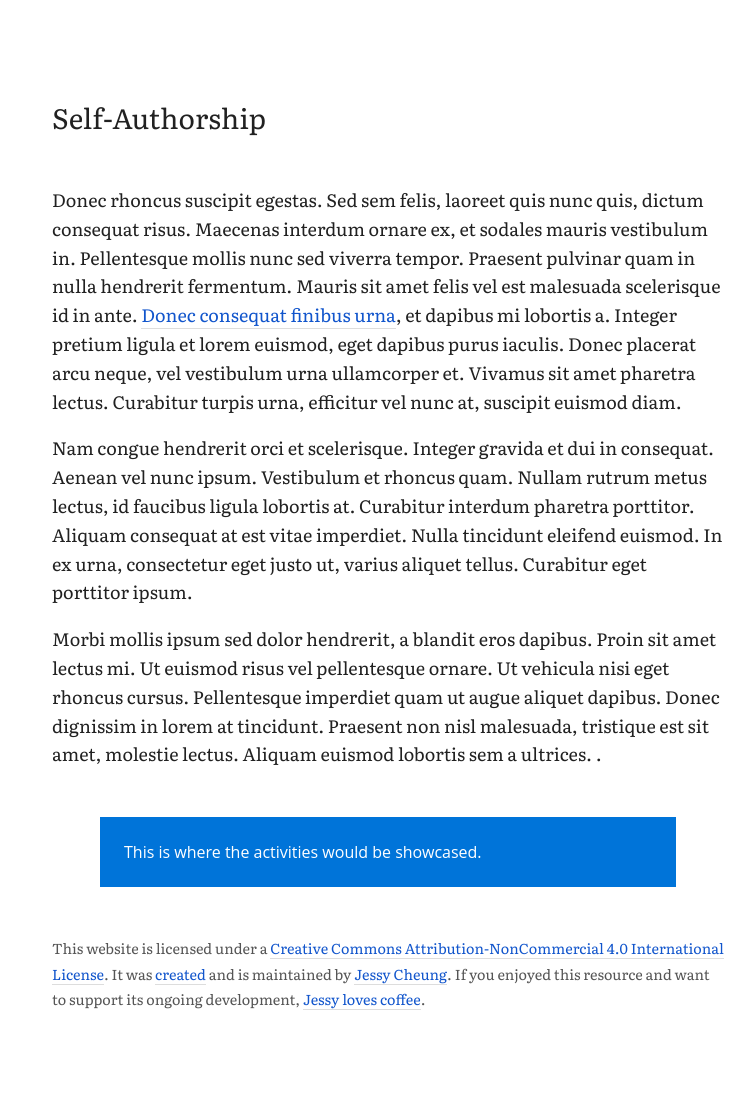
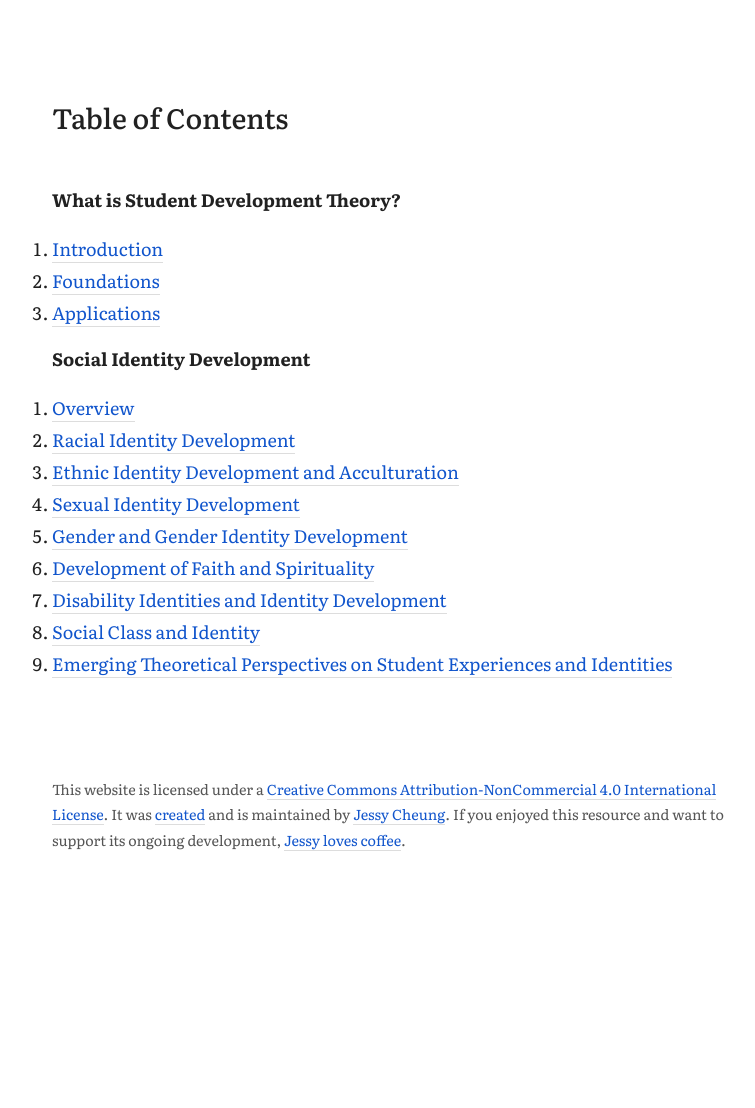
Before and after one commit to jl-c/jl-c.github.io, a Jekyll site: the page sandbox.html, which Jekyll copies as it is, in a window 1280 px wide. Shown: the whole page, without its empty margins (252-1007 px from the left). Built offline with Jekyll 4.4.1, drawn with Linux system fonts in a browser that asks for light colours; some web fonts are replaced; after the commit the page ends 948 px from its top, so only the background shows below that.

Commit message:
Update sandbox.html

```diff
--- a/sandbox.html
+++ b/sandbox.html
@@ -2,20 +2,14 @@
 <html>
 <head>
 <title>Page Title</title>
+<link href="https://fonts.googleapis.com/css2?family=Literata:ital,wght@0,400;0,500;0,600;0,700;1,400;1,500&display=swap" rel="stylesheet">
 
  <style>
- /* font rules */
-@font-face {
-  font-family: "Literata";
-  src: url("./fonts/Literata-Regular.woff") format("woff"), /* Modern Browsers */
-    url("./fonts/Literata-Regular.woff2") format("woff2"); /* Modern Browsers */
-  font-weight: normal;
-  font-style: normal;
-}
-
- body {color:#212121;font-family:'Literata';margin:0 auto 6rem}
+ body {color:#212121;font-family:'Literata';margin:0 auto 6rem;max-width:42rem;}
  p {font-size:1.125rem;max-width:42rem;line-height:1.8rem;margin:0 auto 1.125rem}
- h1 {font-size:1.75rem;font-weight:500;max-width:42rem;margin:6rem auto 3rem}
+ h1 {font-size:1.75rem;font-weight:500;margin:6rem auto 3rem}
+ li {font-size:1.125rem;line-height:2rem}
+ ol {margin-left:0;padding-left:0}
 
  div {background:#0074D9;color:white;font-family:'Open Sans';max-width:33rem;margin:3rem auto;padding:1.5rem;}
 
@@ -26,15 +20,27 @@
 </head>
 <body>
 
-<h1>Self-Authorship</h1>
-<p>Donec rhoncus suscipit egestas. Sed sem felis, laoreet quis nunc quis, dictum consequat risus. Maecenas interdum ornare ex, et sodales mauris vestibulum in. Pellentesque mollis nunc sed viverra tempor. Praesent pulvinar quam in nulla hendrerit fermentum. Mauris sit amet felis vel est malesuada scelerisque id in ante. <a href=#>Donec consequat finibus urna</a>, et dapibus mi lobortis a. Integer pretium ligula et lorem euismod, eget dapibus purus iaculis. Donec placerat arcu neque, vel vestibulum urna ullamcorper et. Vivamus sit amet pharetra lectus. Curabitur turpis urna, efficitur vel nunc at, suscipit euismod diam.</p>
+<h1>Table of Contents</h1>
+<p><b>What is Student Development Theory?</b></p>
+<ol>
+<li><a href=#>Introduction</a></li>
+<li><a href=#>Foundations</a></li>
+<li><a href=#>Applications</a></li>
+</ol>
+<p><b>Social Identity Development</b></p>
+<ol>
+<li><a href=#>Overview</a></li>
+<li><a href=#>Racial Identity Development</a></li>
+<li><a href=#>Ethnic Identity Development and Acculturation</a></li>
+<li><a href=#>Sexual Identity Development</a></li>
+<li><a href=#>Gender and Gender Identity Development</a></li>
+<li><a href=#>Development of Faith and Spirituality</a></li>
+<li><a href=#>Disability Identities and Identity Development</a></li>
+<li><a href=#>Social Class and Identity</a></li>
+<li><a href=#>Emerging Theoretical Perspectives on Student Experiences and Identities</a></li>
+</ol>
 
-<p>Nam congue hendrerit orci et scelerisque. Integer gravida et dui in consequat. Aenean vel nunc ipsum. Vestibulum et rhoncus quam. Nullam rutrum metus lectus, id faucibus ligula lobortis at. Curabitur interdum pharetra porttitor. Aliquam consequat at est vitae imperdiet. Nulla tincidunt eleifend euismod. In ex urna, consectetur eget justo ut, varius aliquet tellus. Curabitur eget porttitor ipsum.</p>
-
-<p>Morbi mollis ipsum sed dolor hendrerit, a blandit eros dapibus. Proin sit amet lectus mi. Ut euismod risus vel pellentesque ornare. Ut vehicula nisi eget rhoncus cursus. Pellentesque imperdiet quam ut augue aliquet dapibus. Donec dignissim in lorem at tincidunt. Praesent non nisl malesuada, tristique est sit amet, molestie lectus. Aliquam euismod lobortis sem a ultrices. .</p>
-
-<div>This is where the activities would be showcased.</div>
-<p style=font-size:0.9rem;line-height:1.6rem;color:#555>This website is licensed under a <a rel="license" href="http://creativecommons.org/licenses/by-nc/4.0/">Creative Commons Attribution-NonCommercial 4.0 International License</a>. It was <a href="http://www.clagnut.com/blog/1600/">created</a> and is maintained by <a href="http://www.clagnut.com/">Jessy Cheung</a>. If you enjoyed this resource and want to support its ongoing development, <a href="https://github.com/clagnut/webtypography">Jessy loves coffee</a>.
+<p style=font-size:0.9rem;line-height:1.6rem;color:#555;margin-top:6rem>This website is licensed under a <a rel="license" href="http://creativecommons.org/licenses/by-nc/4.0/">Creative Commons Attribution-NonCommercial 4.0 International License</a>. It was <a href="http://www.clagnut.com/blog/1600/">created</a> and is maintained by <a href="http://www.clagnut.com/">Jessy Cheung</a>. If you enjoyed this resource and want to support its ongoing development, <a href="https://github.com/clagnut/webtypography">Jessy loves coffee</a>.
 </p>
 </body>
 </html>
```
